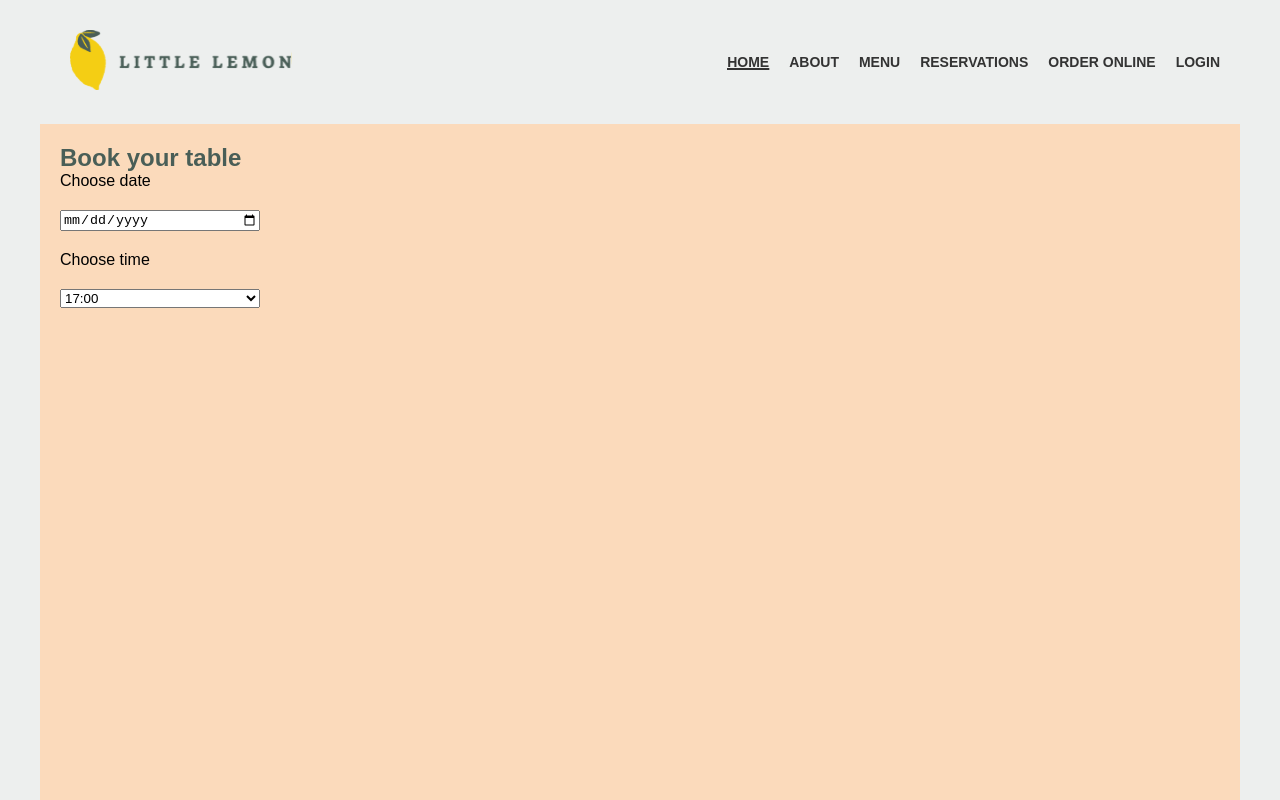
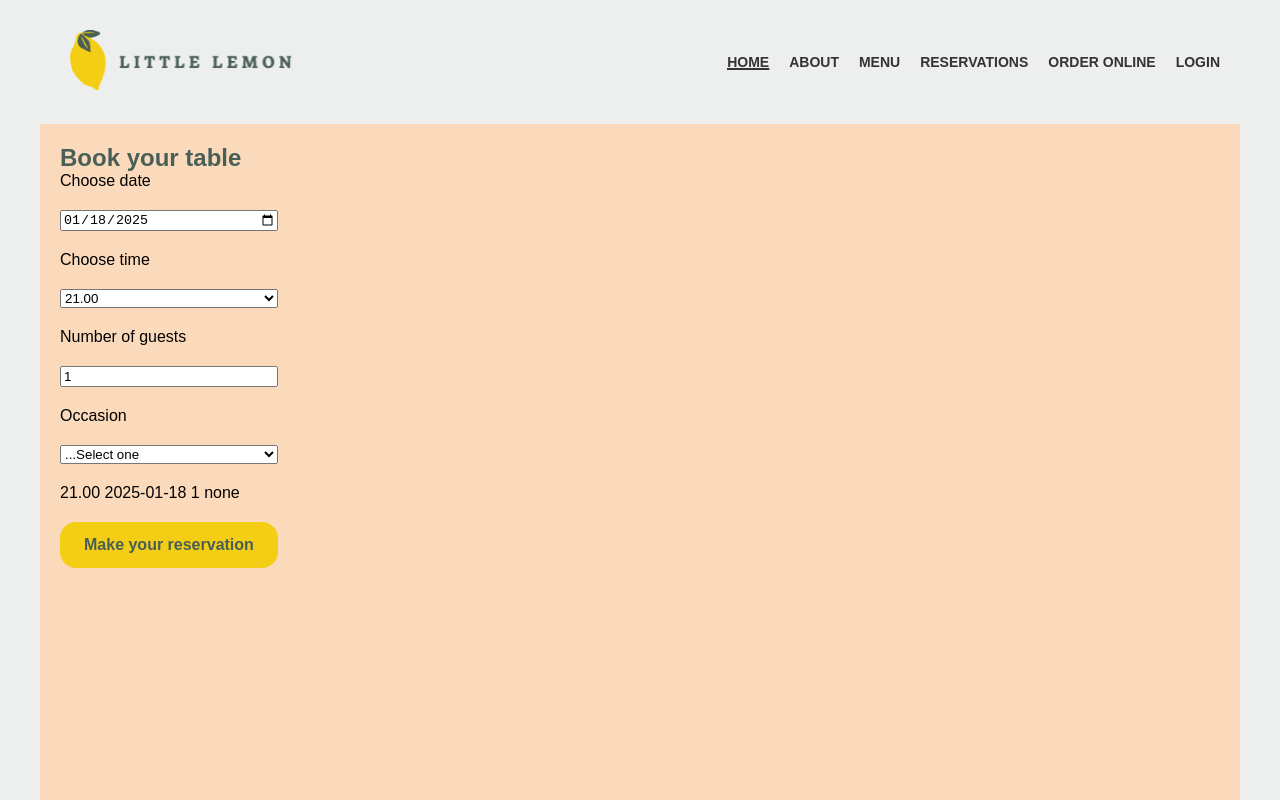
Before and after one commit to rmboloix/react-coursera, a React (Create React App) app: page /booking in a window 1280 px wide. Shown: the top 800 px of the page. Built offline with nearby package versions, Linux system fonts and the light colour scheme.

Commit message:
booking form

```diff
--- a/src/components/BookingForm.jsx
+++ b/src/components/BookingForm.jsx
@@ -1,15 +1,79 @@
+import { useState } from 'react';
+
+const AVAILABLES_TIMES = ['17.00', '16.00', '18.00', '19.00', '20.00', '21.00'];
+
 export const BookingForm = () => {
-    return (<form>
-        <label htmlFor="res-date">Choose date</label>
-        <input type="date" id="res-date" name="res-date"/>
-        <label htmlFor="res-time">Choose time</label>
-        <select id="res-time">
-            <option>17:00</option>
-            <option>18:00</option>
-            <option>19:00</option>
-            <option>20:00</option>
-            <option>21:00</option>
-            <option>22:00</option>
-        </select>
-    </form>)
-}
+    const [date, setDate] = useState(new Date().toISOString().split('T')[0]);
+    const [time, setTime] = useState('21.00');
+    const [guests, setGuests] = useState(1);
+    const [occasion, setOccasion] = useState('none');
+
+    const handleChangeTime = (e) => {
+        setTime(e.target.value);
+    };
+
+    const handleChangeDate = (e) => {
+        setDate(e.target.value);
+    };
+
+    const handleChangeOccasion = (e) => {
+        setOccasion(e.target.value);
+    };
+
+    const handleChangeGuests = (e) => {
+        setGuests(Number(e.target.value));
+    };
+
+    const handleSubmit = (e) => {
+        e.preventDefault();
+        e.stopPropagation();
+        console.log(date, time, guests, occasion);
+    };
+
+    return (
+        <form onSubmit={handleSubmit}>
+            <label htmlFor="res-date">Choose date</label>
+            <input
+                type="date"
+                id="res-date"
+                name="res-date"
+                onChange={handleChangeDate}
+                value={date}
+            />
+            <label htmlFor="res-time">Choose time</label>
+            <select id="res-time" value={time} onChange={handleChangeTime}>
+                {AVAILABLES_TIMES.map((time) => (
+                    <option value={time} key={time}>
+                        {time}
+                    </option>
+                ))}
+            </select>
+            <label htmlFor="guests">Number of guests</label>
+            <input
+                type="number"
+                placeholder="1"
+                min="1"
+                max="10"
+                id="guests"
+                value={guests}
+                onChange={handleChangeGuests}
+            />
+            <label htmlFor="occasion">Occasion</label>
+            <select
+                id="occasion"
+                value={occasion}
+                onChange={handleChangeOccasion}
+            >
+                <option value="none">...Select one</option>
+                <option value="birthday">Birthday</option>
+                <option value="anniversary">Anniversary</option>
+            </select>
+            {time} {date} {guests} {occasion}
+            <input
+                type="submit"
+                value="Make your reservation"
+                className="button"
+            />
+        </form>
+    );
+};
```
